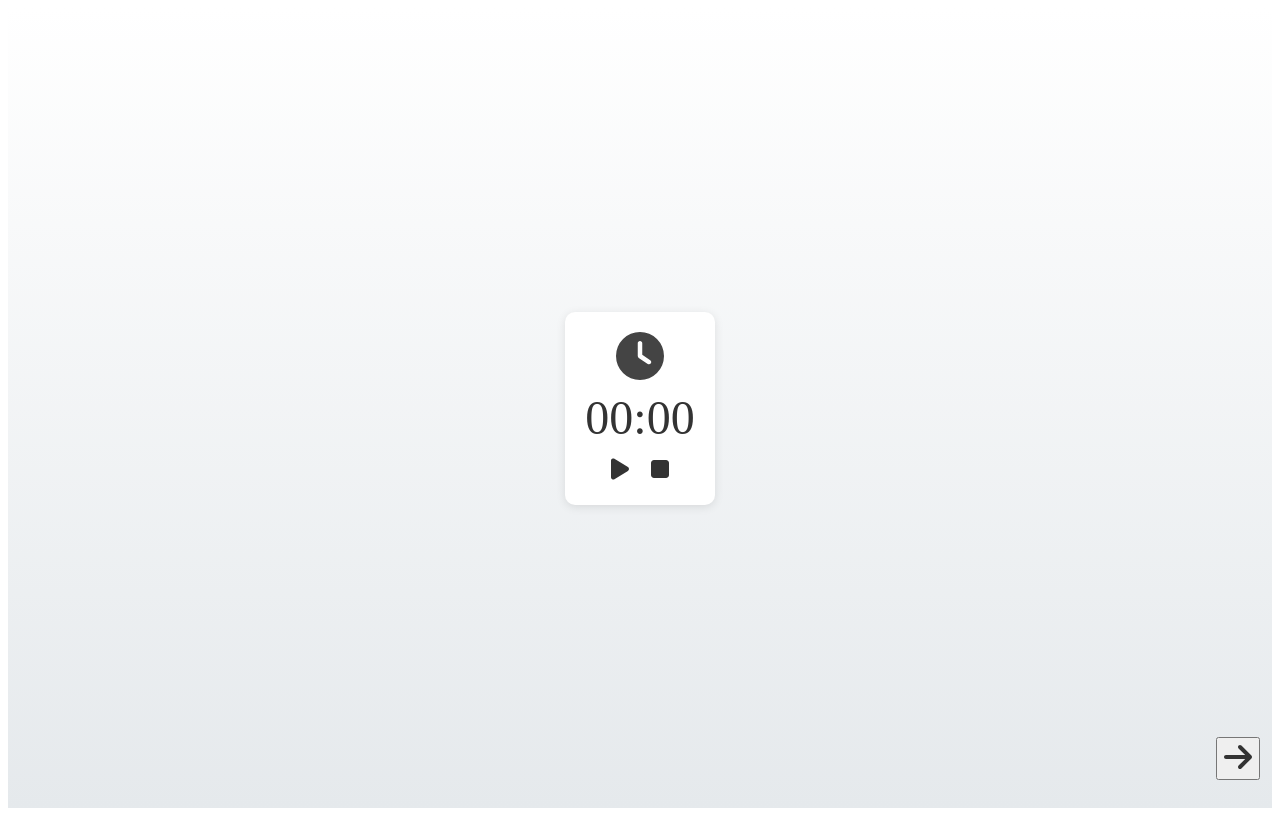
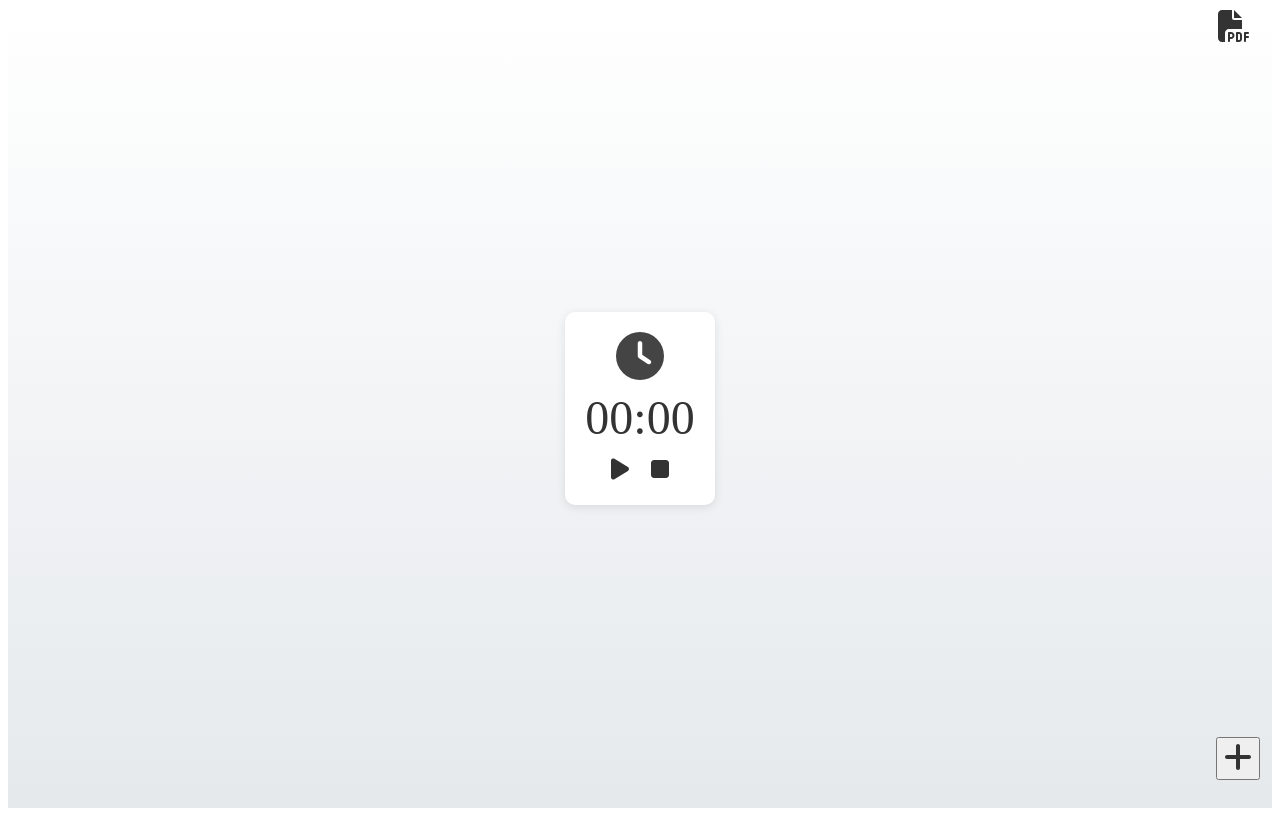
Before and after one commit to tmm-tech/Timer, a React (Create React App) app: page / in a window 1280 px wide. Built offline with nearby package versions, Linux system fonts and the light colour scheme.

Commit message:
Update TimerPage.js

```diff
--- a/src/TimerPage.js
+++ b/src/TimerPage.js
@@ -1,15 +1,18 @@
-import React, { useState, useRef, useEffect } from "react";
+import React, { useState, useEffect } from "react";
+import { Link} from "react-router-dom";
 import { FontAwesomeIcon } from "@fortawesome/react-fontawesome";
 import {
   faPlay,
   faPause,
   faStop,
   faClock,
-  faArrowRight
+  faPlus,
+  faFilePdf
 } from "@fortawesome/free-solid-svg-icons";
 import "./TimerPage.css";
 
 const TimerPage = () => {
+
   const [timeInput, setTimeInput] = useState(0);
   const [time, setTime] = useState(0);
   const [isPopupOpen, setIsPopupOpen] = useState(false);
@@ -17,7 +20,7 @@ const TimerPage = () => {
   const [isActive, setIsActive] = useState(false);
   const [isPaused, setIsPaused] = useState(false);
   const [bgColor, setBgColor] = useState("");
-
+  const [timerData, setTimerData] = useState([]);
 
   const togglePopup = () => {
     setIsPopupOpen(!isPopupOpen);
@@ -44,6 +47,13 @@ const TimerPage = () => {
   const stopTimer = () => {
     setIsActive(false);
     setIsPaused(false);
+    const newData = {
+      time: timeInput,
+      duration: isPaused ? time : timeInput * 60,
+      details: detailsInput,
+      color: bgColor
+    };
+    setTimerData((prevData) => [...prevData, newData]);
     setTimeInput(0);
     setTime(0);
     setBgColor("");
@@ -58,7 +68,6 @@ const TimerPage = () => {
       return () => clearInterval(interval);
     } else if (isActive && time === 0) {
       setIsActive(false);
-
     }
   }, [isActive, time]);
 
@@ -67,7 +76,7 @@ const TimerPage = () => {
     const halfTime = totalSeconds / 2;
     const quarterTime = totalSeconds * 0.25;
 
-    if (time == 0) {
+    if (time === 0) {
       setBgColor("none");
     } else if (time <= 5) {
       setBgColor("red");
@@ -82,6 +91,14 @@ const TimerPage = () => {
 
   return (
     <div className={`timer-page ${bgColor}`}>
+      <Link
+        to={{
+          pathname: "/DataPage",
+          state: { timerData }
+        }}
+      >
+        <FontAwesomeIcon icon={faFilePdf} className="pdf-icon data-entry-icon" />
+      </Link>
       <div className="timer-container">
         <FontAwesomeIcon icon={faClock} className="clock-icon" />
         <div className="timer">{formatTime(time)}</div>
@@ -95,7 +112,7 @@ const TimerPage = () => {
         </div>
       </div>
       <button className="data-entry-icon" onClick={togglePopup}>
-        <FontAwesomeIcon icon={faArrowRight} />
+        <FontAwesomeIcon icon={faPlus} />
       </button>
       {isPopupOpen && (
         <div className="popup">
```
